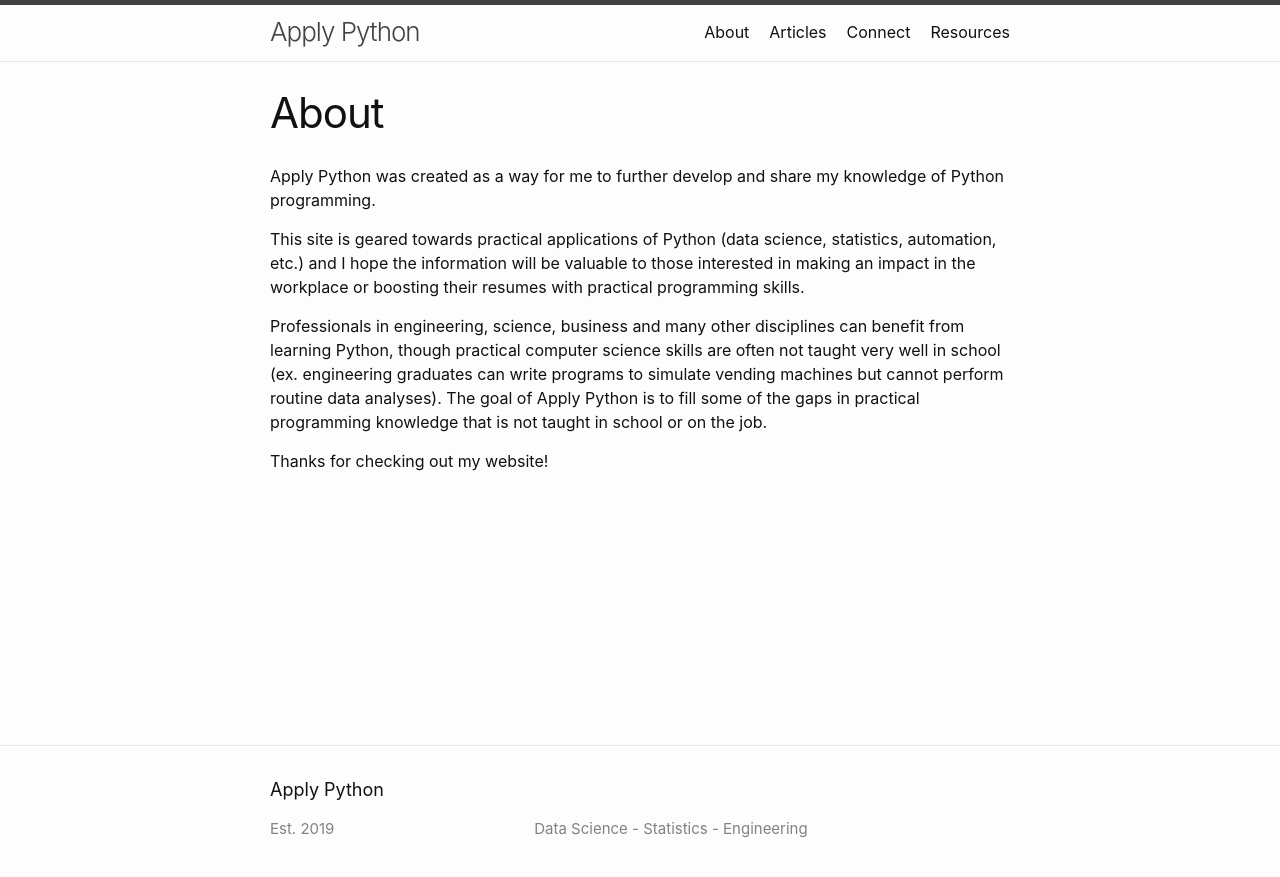
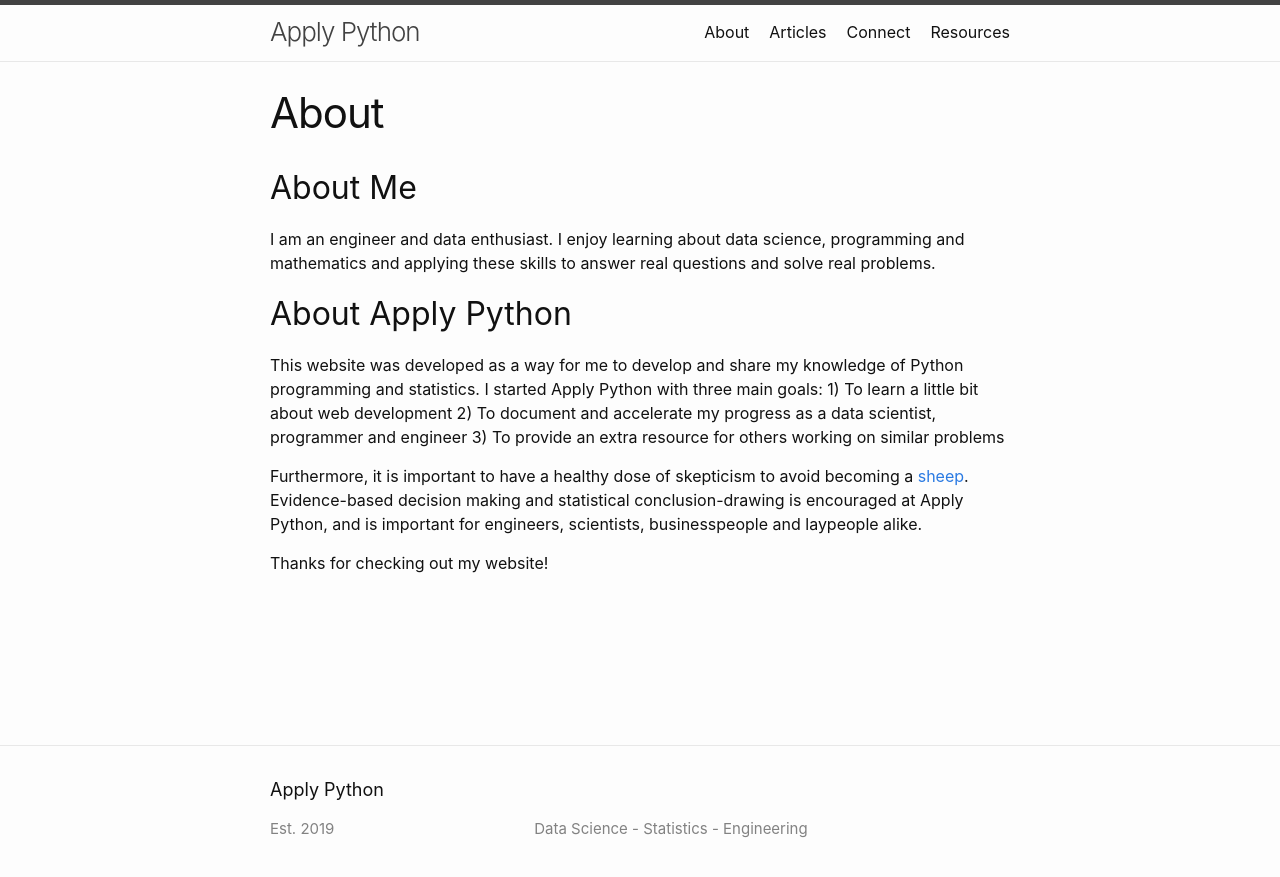
Before and after one commit to justinbrinkman/ap_site, a Jekyll site: the page built from about.md, in a window 1280 px wide. Shown: the top 877 px of the page. Built offline with Jekyll 4.4.1, drawn with Linux system fonts in a browser that asks for light colours.

Commit message:
Update about.md

```diff
--- a/about.md
+++ b/about.md
@@ -5,10 +5,22 @@ permalink: /about/
 
 
 ---
-Apply Python was created as a way for me to further develop and share my knowledge of Python programming.
+About Me
+------------
 
-This site is geared towards practical applications of Python (data science, statistics, automation, etc.) and I hope the information will be valuable to those interested in making an impact in the workplace or boosting their resumes with practical programming skills.
+I am an engineer and data enthusiast. I enjoy learning about data science, programming and mathematics and applying
+these skills to answer real questions and solve real problems.
 
-Professionals in engineering, science, business and many other disciplines can benefit from learning Python, though practical computer science skills are often not taught very well in school (ex. engineering graduates can write programs to simulate vending machines but cannot perform routine data analyses). The goal of Apply Python is to fill some of the gaps in practical programming knowledge that is not taught in school or on the job.
+About Apply Python
+------------------
+
+This website was developed as a way for me to develop and share my knowledge of Python programming and statistics.
+I started Apply Python with three main goals:
+1) To learn a little bit about web development
+2) To document and accelerate my progress as a data scientist, programmer and engineer
+3) To provide an extra resource for others working on similar problems
+
+Furthermore, it is important to have a healthy dose of skepticism to avoid becoming a [sheep](https://en.wikipedia.org/wiki/Animal_Farm#Other_animals). Evidence-based decision making and statistical conclusion-drawing
+is encouraged at Apply Python, and is important for engineers, scientists, businesspeople and laypeople alike.
 
 Thanks for checking out my website!
```
